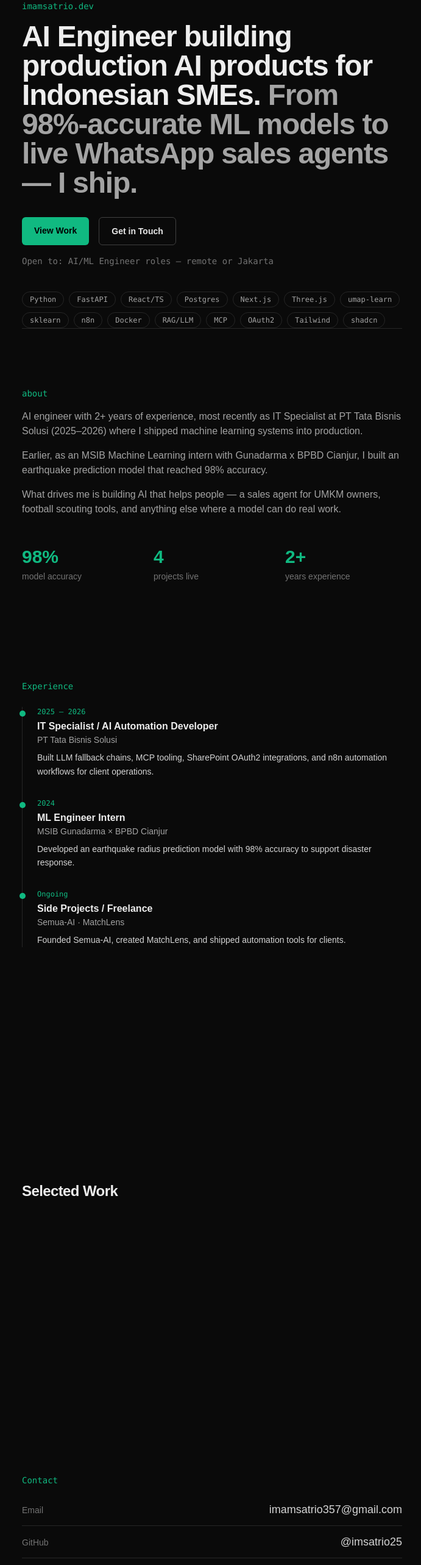
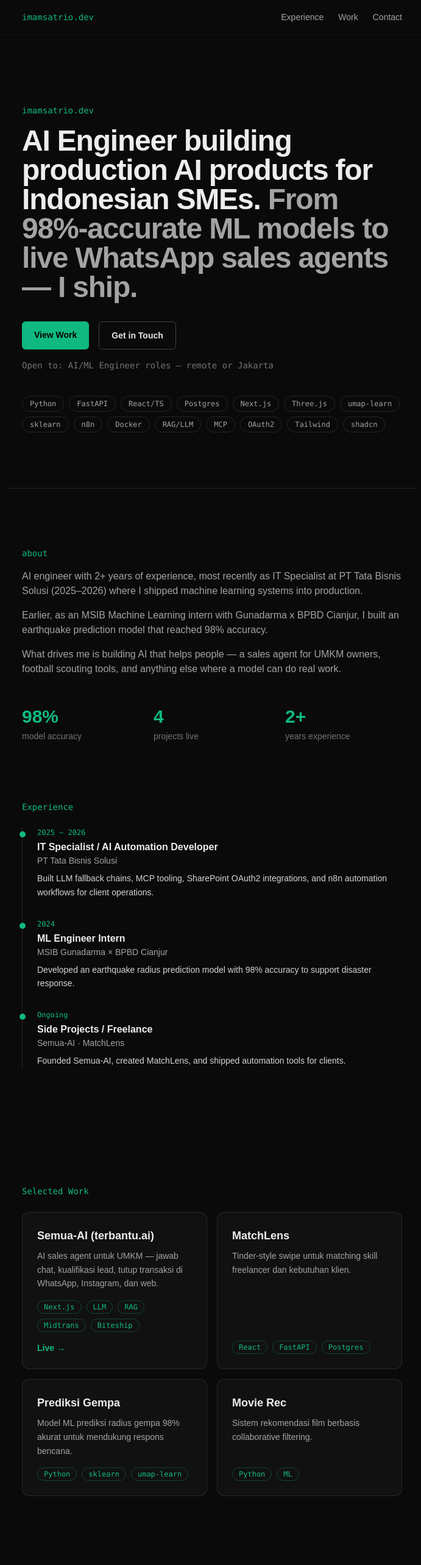
Before and after one commit to imsatrio25/portfolio, a Next.js app: page / in a window 1280 px wide. Shown: the top 2566 px of the page at 61% size, without its empty margins (292-983 px from the left). Built offline with nearby package versions, Linux system fonts and the light colour scheme.

Commit message:
Add motion + responsive polish: section reveal (stagger 0.1s), hover lift cards, smooth scroll anchors

```diff
--- a/app/globals.css
+++ b/app/globals.css
@@ -7,8 +7,14 @@
   --foreground: #ededed;
 }
 
+html {
+  scroll-behavior: smooth;
+  scroll-padding-top: 5rem;
+}
+
 body {
   color: var(--foreground);
   background: var(--background);
   font-family: "Space Grotesk Variable", Arial, Helvetica, sans-serif;
+  overflow-x: hidden;
 }
--- a/app/page.tsx
+++ b/app/page.tsx
@@ -1,6 +1,16 @@
 "use client";
 
-import { motion } from "framer-motion";
+import { motion, type Variants } from "framer-motion";
+
+const container: Variants = {
+  hidden: {},
+  show: { transition: { staggerChildren: 0.1 } },
+};
+
+const item: Variants = {
+  hidden: { opacity: 0, y: 24 },
+  show: { opacity: 1, y: 0, transition: { duration: 0.5, ease: "easeOut" } },
+};
 
 const STACK = [
   "Python",
@@ -60,10 +70,67 @@ const experience = [
   },
 ];
 
+// ponytail: inline project data mirrors content/projects/*.mdx; swap for MDX-driven ProjectCard when PF-05 lands
+const projects = [
+  {
+    title: "Semua-AI (terbantu.ai)",
+    desc: "AI sales agent untuk UMKM — jawab chat, kualifikasi lead, tutup transaksi di WhatsApp, Instagram, dan web.",
+    tech: ["Next.js", "LLM", "RAG", "Midtrans", "Biteship"],
+    live: "https://terbantu.ai",
+  },
+  {
+    title: "MatchLens",
+    desc: "Tinder-style swipe untuk matching skill freelancer dan kebutuhan klien.",
+    tech: ["React", "FastAPI", "Postgres"],
+    live: "",
+  },
+  {
+    title: "Prediksi Gempa",
+    desc: "Model ML prediksi radius gempa 98% akurat untuk mendukung respons bencana.",
+    tech: ["Python", "sklearn", "umap-learn"],
+    live: "",
+  },
+  {
+    title: "Movie Rec",
+    desc: "Sistem rekomendasi film berbasis collaborative filtering.",
+    tech: ["Python", "ML"],
+    live: "",
+  },
+];
+
+const nav = [
+  { href: "#experience", label: "Experience" },
+  { href: "#work", label: "Work" },
+  { href: "#contact", label: "Contact" },
+];
+
 export default function Home() {
   return (
-    <main className="mx-auto flex min-h-screen max-w-2xl flex-col px-6">
-      <section className="flex flex-1 flex-col justify-center">
+    <main className="min-h-screen">
+      <nav className="fixed inset-x-0 top-0 z-50 border-b border-white/5 bg-[#0a0a0a]/80 backdrop-blur">
+        <div className="mx-auto flex max-w-2xl items-center justify-between px-6 py-4">
+          <a href="#top" className="font-mono text-sm text-accent">
+            imamsatrio.dev
+          </a>
+          <ul className="flex gap-6">
+            {nav.map((n) => (
+              <li key={n.href}>
+                <a
+                  href={n.href}
+                  className="text-sm text-neutral-400 transition-colors hover:text-white"
+                >
+                  {n.label}
+                </a>
+              </li>
+            ))}
+          </ul>
+        </div>
+      </nav>
+
+      <section
+        id="top"
+        className="mx-auto flex min-h-screen max-w-2xl flex-col justify-center px-6 pt-20"
+      >
         <motion.div
           initial={{ opacity: 0, y: 12 }}
           animate={{ opacity: 1, y: 0 }}
@@ -117,7 +184,7 @@ export default function Home() {
       <motion.section
         id="about"
         {...fadeUp}
-        className="border-t border-neutral-800 py-24"
+        className="mx-auto max-w-2xl border-t border-neutral-800 px-6 py-24"
       >
         <p className="mb-4 font-mono text-sm text-accent">about</p>
         <div className="space-y-4 text-neutral-400">
@@ -148,15 +215,19 @@ export default function Home() {
       </motion.section>
 
       <motion.section
-        initial={{ opacity: 0, y: 12 }}
-        animate={{ opacity: 1, y: 0 }}
-        transition={{ duration: 0.6, ease: "easeOut", delay: 0.15 }}
-        className="mt-16"
+        id="experience"
+        variants={container}
+        initial="hidden"
+        whileInView="show"
+        viewport={{ once: true, margin: "-80px" }}
+        className="mx-auto max-w-2xl px-6 pb-24"
       >
-        <h2 className="mb-6 font-mono text-sm text-accent">Experience</h2>
-        <ol className="relative border-l border-neutral-800 pl-6">
+        <motion.h2 variants={item} className="mb-6 font-mono text-sm text-accent">
+          Experience
+        </motion.h2>
+        <motion.ol variants={container} className="relative border-l border-neutral-800 pl-6">
           {experience.map((entry) => (
-            <li key={entry.role} className="mb-8 last:mb-0">
+            <motion.li key={entry.role} variants={item} className="mb-8 last:mb-0">
               <span className="absolute -left-[5px] mt-1.5 h-2.5 w-2.5 rounded-full bg-accent" />
               <p className="font-mono text-xs text-accent">{entry.dates}</p>
               <h3 className="mt-1 font-semibold">{entry.role}</h3>
@@ -164,21 +235,72 @@ export default function Home() {
               <p className="mt-2 text-sm leading-relaxed text-neutral-300">
                 {entry.desc}
               </p>
-            </li>
+            </motion.li>
           ))}
-        </ol>
+        </motion.ol>
       </motion.section>
 
-      {/* ponytail: project cards land in PF-03; placeholder keeps #work anchor valid */}
-      <section id="work" className="flex min-h-screen flex-col justify-center">
-        <h2 className="text-2xl font-bold tracking-tight">Selected Work</h2>
-      </section>
+      <motion.section
+        id="work"
+        variants={container}
+        initial="hidden"
+        whileInView="show"
+        viewport={{ once: true, margin: "-80px" }}
+        className="mx-auto max-w-2xl px-6 py-24"
+      >
+        <motion.h2 variants={item} className="mb-6 font-mono text-sm text-accent">
+          Selected Work
+        </motion.h2>
+        <div className="grid min-w-0 grid-cols-1 gap-4 sm:grid-cols-2">
+          {projects.map((p) => (
+            <motion.article
+              key={p.title}
+              variants={item}
+              whileHover={{ y: -6 }}
+              transition={{ type: "spring", stiffness: 300, damping: 20 }}
+              className="flex min-w-0 flex-col rounded-xl border border-white/10 bg-white/[0.03] p-6"
+            >
+              <h3 className="text-lg font-bold">{p.title}</h3>
+              <p className="mt-2 flex-1 text-sm leading-relaxed text-neutral-400">{p.desc}</p>
+              <ul className="mt-4 flex flex-wrap gap-2">
+                {p.tech.map((t) => (
+                  <li
+                    key={t}
+                    className="rounded-full border border-accent/30 px-2.5 py-0.5 font-mono text-xs text-accent"
+                  >
+                    {t}
+                  </li>
+                ))}
+              </ul>
+              {p.live && (
+                <a
+                  href={p.live}
+                  target="_blank"
+                  rel="noreferrer"
+                  className="mt-4 text-sm font-semibold text-accent hover:underline"
+                >
+                  Live →
+                </a>
+              )}
+            </motion.article>
+          ))}
+        </div>
+      </motion.section>
 
-      <section id="contact" className="py-16">
-        <h2 className="mb-6 font-mono text-sm text-accent">Contact</h2>
-        <ul className="space-y-3">
+      <motion.section
+        id="contact"
+        variants={container}
+        initial="hidden"
+        whileInView="show"
+        viewport={{ once: true, margin: "-80px" }}
+        className="mx-auto max-w-2xl px-6 py-24"
+      >
+        <motion.h2 variants={item} className="mb-6 font-mono text-sm text-accent">
+          Contact
+        </motion.h2>
+        <motion.ul variants={container} className="space-y-3">
           {links.map((l) => (
-            <li key={l.label}>
+            <motion.li key={l.label} variants={item}>
               <a
                 href={l.href}
                 className="group flex items-baseline justify-between gap-4 border-b border-neutral-800 pb-3 text-neutral-300 transition-colors hover:text-white"
@@ -186,12 +308,12 @@ export default function Home() {
                 <span className="text-sm text-neutral-500 group-hover:text-accent">
                   {l.label}
                 </span>
-                <span className="text-lg">{l.value}</span>
+                <span className="break-all text-lg">{l.value}</span>
               </a>
-            </li>
+            </motion.li>
           ))}
-        </ul>
-      </section>
+        </motion.ul>
+      </motion.section>
 
       <footer className="border-t border-neutral-800 py-8 text-center text-sm text-neutral-500">
         © 2026 Imam Satrio.
```
